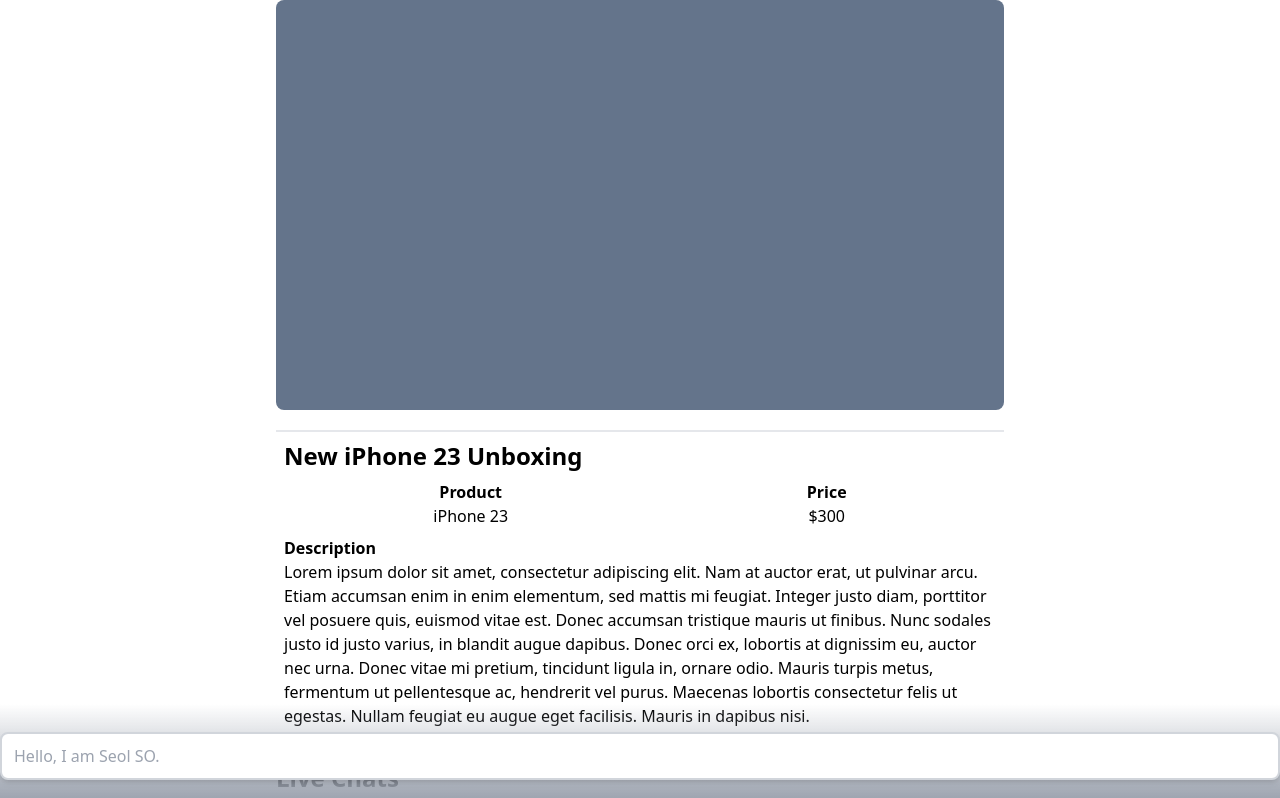
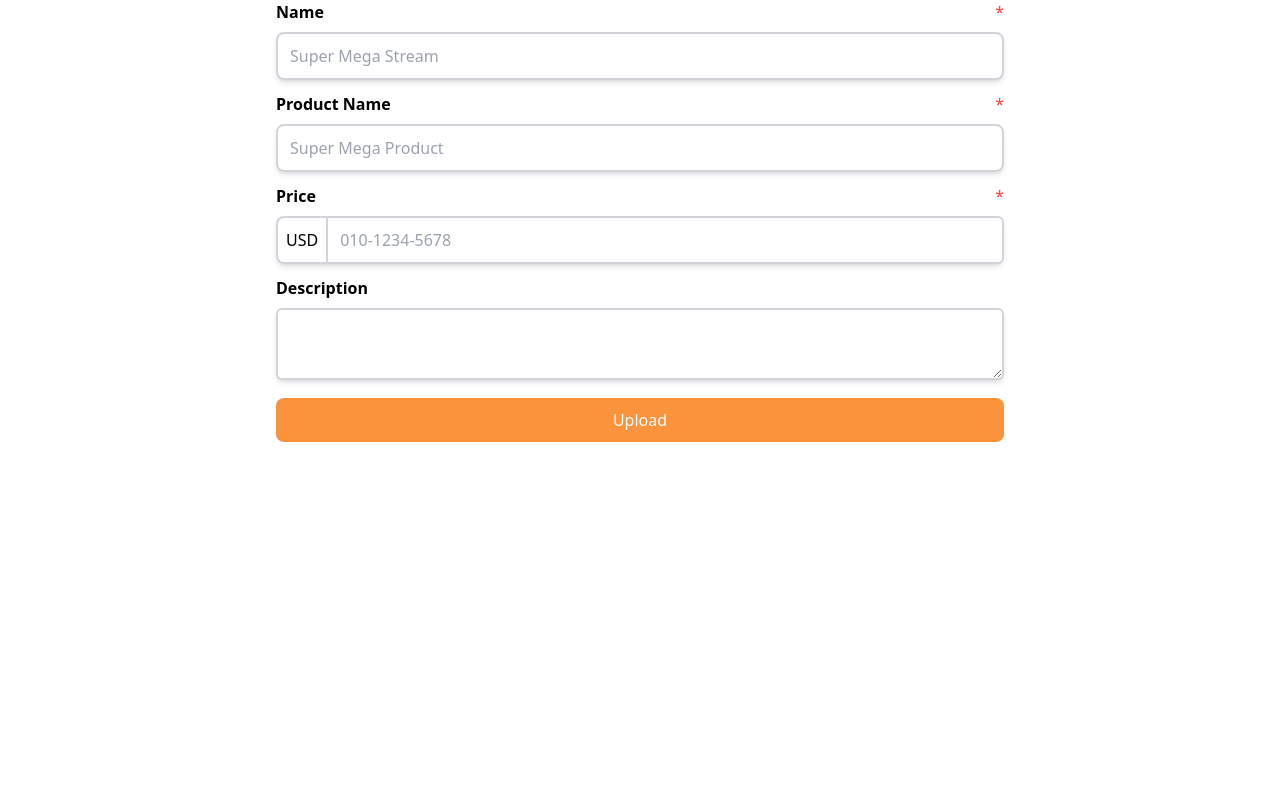
Before and after one commit to cattynip/narrot-market, a Next.js app: page /streams/create in a window 1280 px wide. Shown: the top 798 px of the page. Built offline with nearby package versions, Linux system fonts and the light colour scheme.

Commit message:
style(page): Stream Upload

```diff
--- /dev/null
+++ b/pages/streams/create.tsx
@@ -0,0 +1,33 @@
+import GlobalButton from '@components/GlobalButton';
+import GlobalInput from '@components/GlobalInput';
+import GlobalLabel from '@components/GlobalLabel';
+import type { NextPage } from 'next';
+
+const CreateStream: NextPage = () => {
+  return (
+    <div className="space-y-3">
+      <div>
+        <GlobalLabel content="Name" isRequired />
+        <GlobalInput inputFor="text" placeholder="Super Mega Stream" />
+      </div>
+      <div>
+        <GlobalLabel content="Product Name" isRequired />
+        <GlobalInput inputFor="text" />
+      </div>
+      <div>
+        <GlobalLabel content="Price" isRequired />
+        <GlobalInput
+          inputFor="phone"
+          extraInformation={{ supportText: 'USD' }}
+        />
+      </div>
+      <div>
+        <GlobalLabel content="Description" isRequired={false} />
+        <GlobalInput inputFor="description" />
+      </div>
+      <GlobalButton>Upload</GlobalButton>
+    </div>
+  );
+};
+
+export default CreateStream;
```
